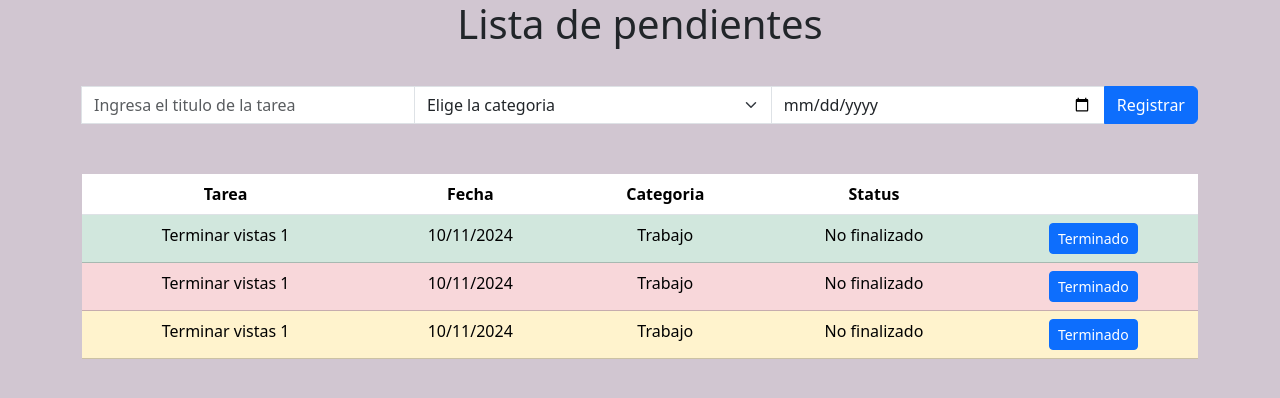
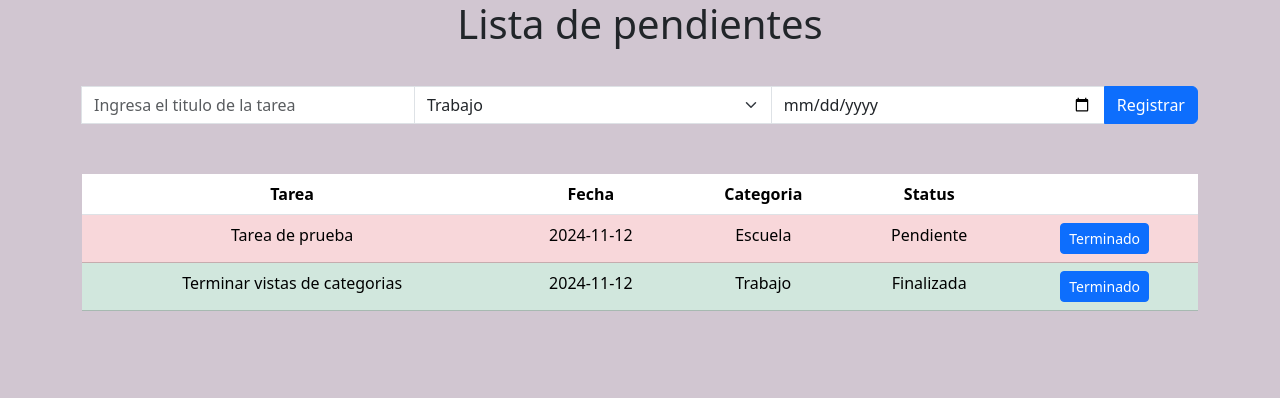
Before and after one commit to JurelMaker/ToDoLisApp, a Flask app: page / in a window 1280 px wide. Shown: the top 398 px of the page. Run offline with Flask 3, Linux system fonts and the light colour scheme.

Commit message:
Funcionalidades terminadas

```diff
--- a/app.py
+++ b/app.py
@@ -1,6 +1,6 @@
-from flask import Flask,render_template
+from flask import Flask,render_template,redirect,url_for
 from formularios.formTask import formularioTareas
-from modelos.models import db,Tarea
+from modelos.models import db,Tarea,Categorias
 from flask_migrate import Migrate
 import os
 
@@ -21,10 +21,21 @@ Migrate(app,db)
 #Vista principal
 @app.route('/',methods=['GET','POST'])
 def index():
+
+    #Ingresar tarea
     tarea = formularioTareas()
+    tarea.categoria.choices = [(c.id_categorias,c.nombre) for c in Categorias.query.all()]
+    if tarea.validate_on_submit():
+        task = Tarea(titulo=tarea.titulo.data,fecha=tarea.fecha.data,idcategoria=tarea.categoria.data,idestado=1)
+        db.session.add(task)
+        db.session.commit()
 
+        return redirect(url_for('index'))
 
-    return render_template('index.html',formularioTarea=tarea)
+    #Recuperar datos
+    todas_tareas = Tarea.query.all()
+
+    return render_template('index.html',formularioTarea=tarea,todas=todas_tareas)
 
 
 
--- a/templates/index.html
+++ b/templates/index.html
@@ -32,12 +32,7 @@
 
                         {{ formularioTarea.titulo }}
 
-                        <select class="form-select" aria-label="Default select example">
-                            <option selected>Elige la categoria</option>
-                            <option value="1">One</option>
-                            <option value="2">Two</option>
-                            <option value="3">Three</option>
-                        </select>
+                        {{ formularioTarea.categoria }}
 
                         {{ formularioTarea.fecha }}
 
@@ -62,35 +57,23 @@
                             </tr>
                         </thead>
                         <tbody>
-                            <tr class="table-success">
-                                <td>Terminar vistas 1</td>
-                                <td>10/11/2024</td>
-                                <td>Trabajo</td>
-                                <td>No finalizado</td>
-                                <td>
-                                    <a href="#" class="btn btn-primary btn-sm">Terminado</a>
-                                </td>
-                            </tr>
-
-                            <tr class="table-danger">
-                                <td>Terminar vistas 1</td>
-                                <td>10/11/2024</td>
-                                <td>Trabajo</td>
-                                <td>No finalizado</td>
-                                <td>
-                                    <a href="#" class="btn btn-primary btn-sm">Terminado</a>
-                                </td>
-                            </tr>
-
-                            <tr class="table-warning">
-                                <td>Terminar vistas 1</td>
-                                <td>10/11/2024</td>
-                                <td>Trabajo</td>
-                                <td>No finalizado</td>
-                                <td>
-                                    <a href="#" class="btn btn-primary btn-sm">Terminado</a>
-                                </td>
-                            </tr>
+                            {% for tarea in todas %}
+                                {% if tarea.idestado == 1 %}
+                                    <tr class="table-success">
+                                {% elif tarea.idestado == 2 %}
+                                    <tr class="table-danger">
+                                {% elif tarea.idestado == 3 %}
+                                    <tr class="table-warning">
+                                {% endif %}
+                                        <td>{{ tarea.titulo }}</td>
+                                        <td>{{ tarea.fecha }}</td>
+                                        <td>{{ tarea.categoria.nombre }}</td>
+                                        <td>{{ tarea.estado.estado }}</td>
+                                        <td>
+                                            <a href="#" class="btn btn-primary btn-sm">Terminado</a>
+                                        </td>
+                                    </tr>
+                            {% endfor %}
 
                         </tbody>
                     </table>
```
Also changed, not shown: modelos/models.py (+9 -2 lines), modelos/tareas.db.
